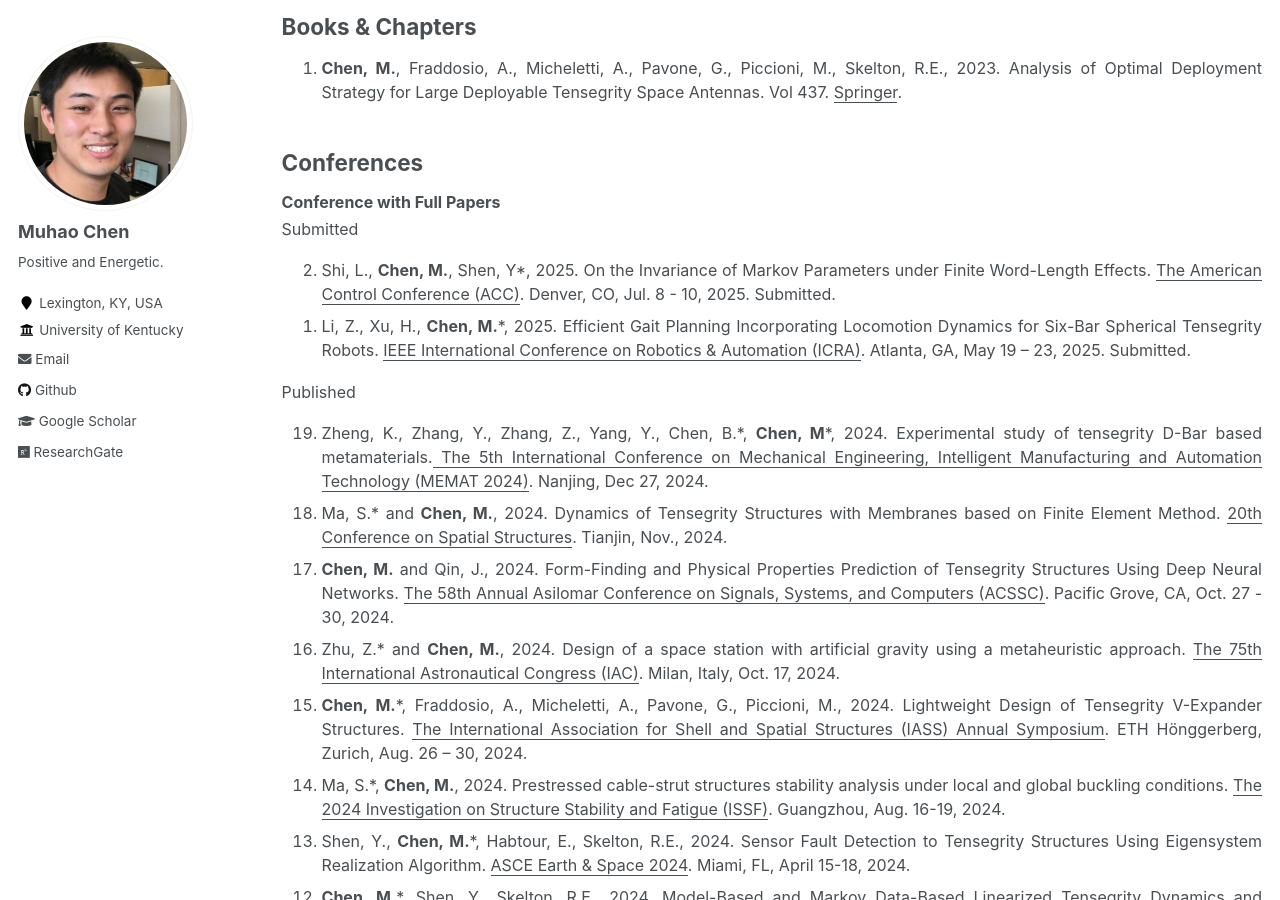
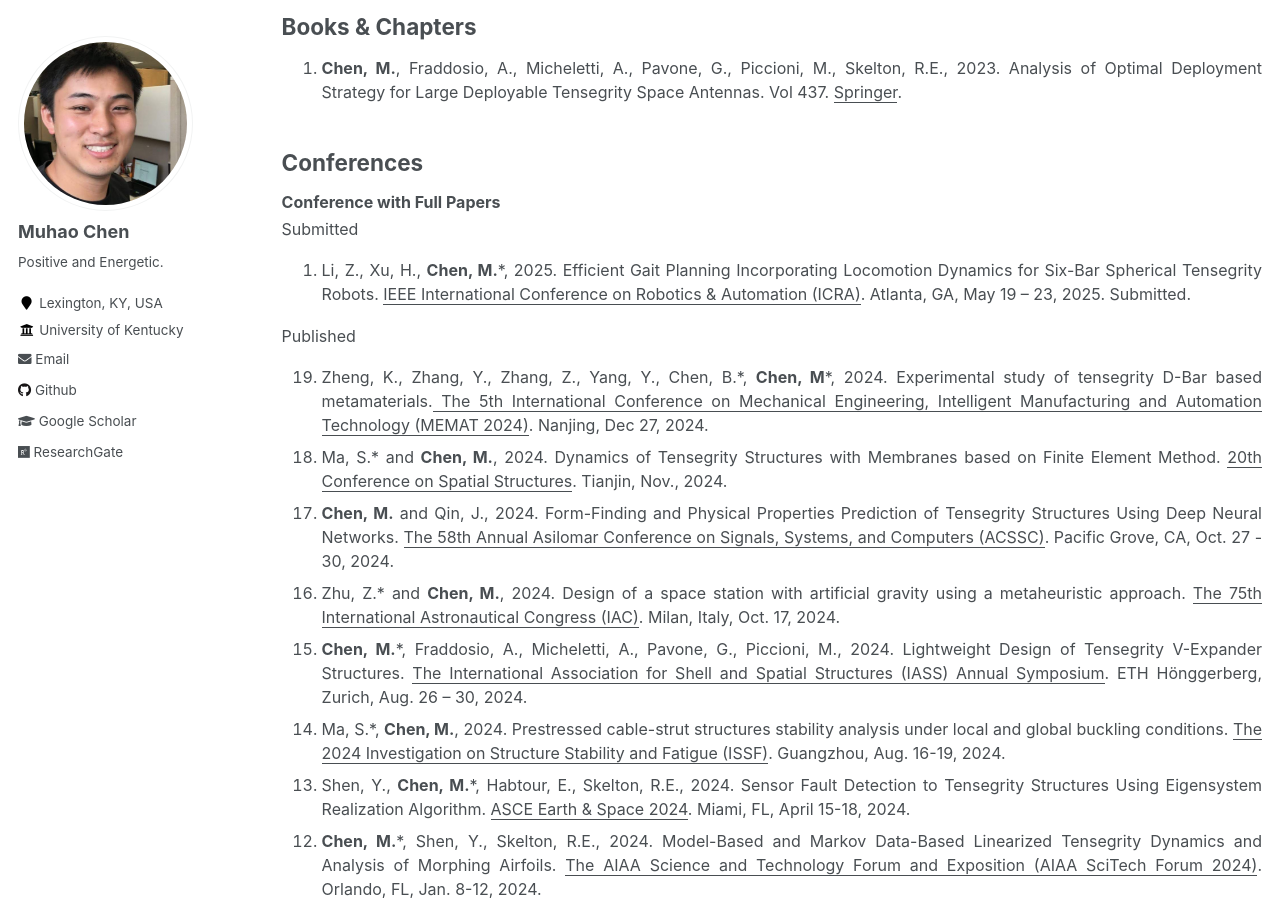
Before and after one commit to Muhao-Chen/muhao-chen.github.io, a Jekyll site: the page built from _pages/publication.md, in a window 1280 px wide and 900 px high, scrolled down 2440 px. Built offline with Jekyll 4.4.1, drawn with Linux system fonts in a browser that asks for light colours.

Commit message:
Update publication.md

```diff
--- a/_pages/publication.md
+++ b/_pages/publication.md
@@ -81,7 +81,7 @@ Published
 <strong>Conference with Full Papers </strong>   <br/>
 Submitted
 <ol reversed>
-<li> Shi, L., <strong>Chen, M.</strong>, Shen, Y*, 2025. On the Invariance of Markov Parameters under Finite Word-Length Effects. <u>The American Control Conference (ACC)</u>. Denver, CO, Jul. 8 - 10, 2025. Submitted. </li>
+<!-- <li> Shi, L., <strong>Chen, M.</strong>, Shen, Y*, 2025. On the Invariance of Markov Parameters under Finite Word-Length Effects. <u>The American Control Conference (ACC)</u>. Denver, CO, Jul. 8 - 10, 2025. Submitted. </li> -->
 <li> Li, Z., Xu, H., <strong>Chen, M.</strong>*, 2025. Efficient Gait Planning Incorporating Locomotion Dynamics for Six-Bar Spherical Tensegrity Robots. <u>IEEE International Conference on Robotics & Automation (ICRA)</u>. Atlanta, GA, May 19 – 23, 2025. Submitted. </li>
 </ol>
 Published
```
